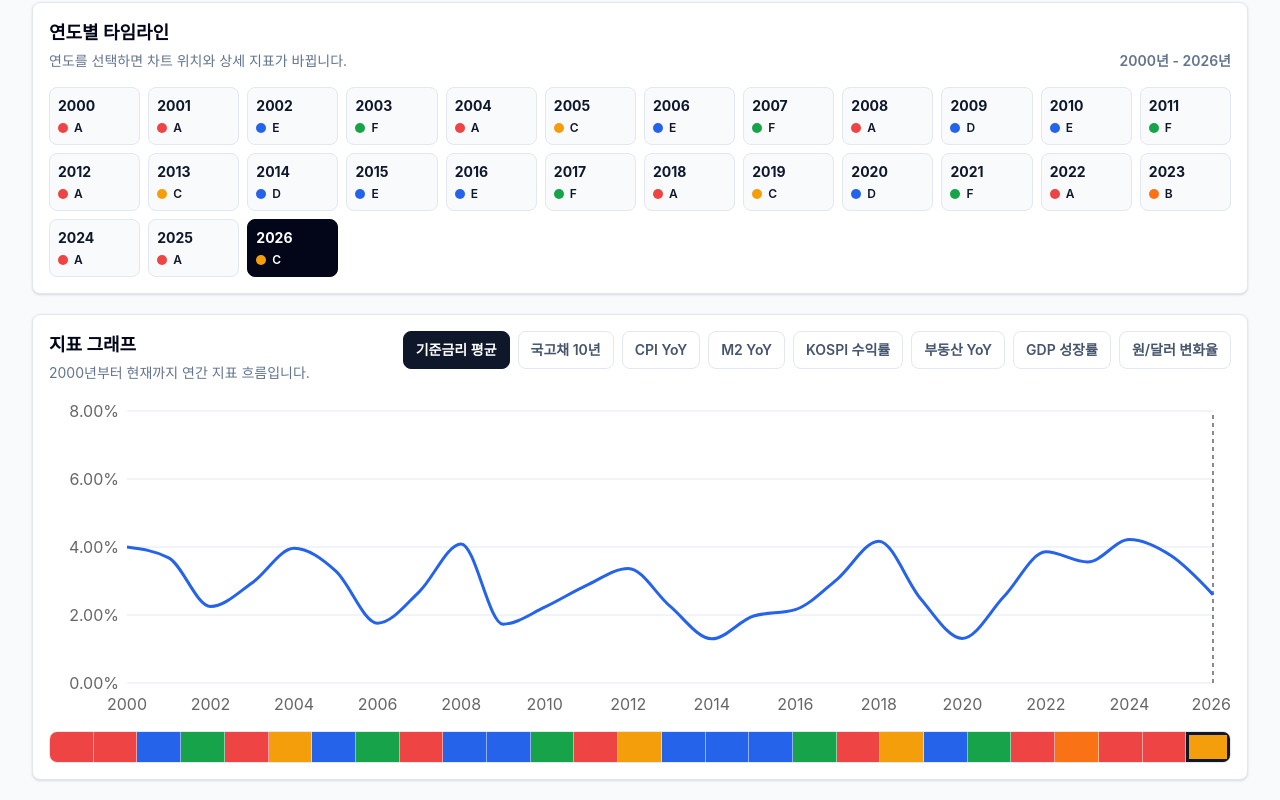
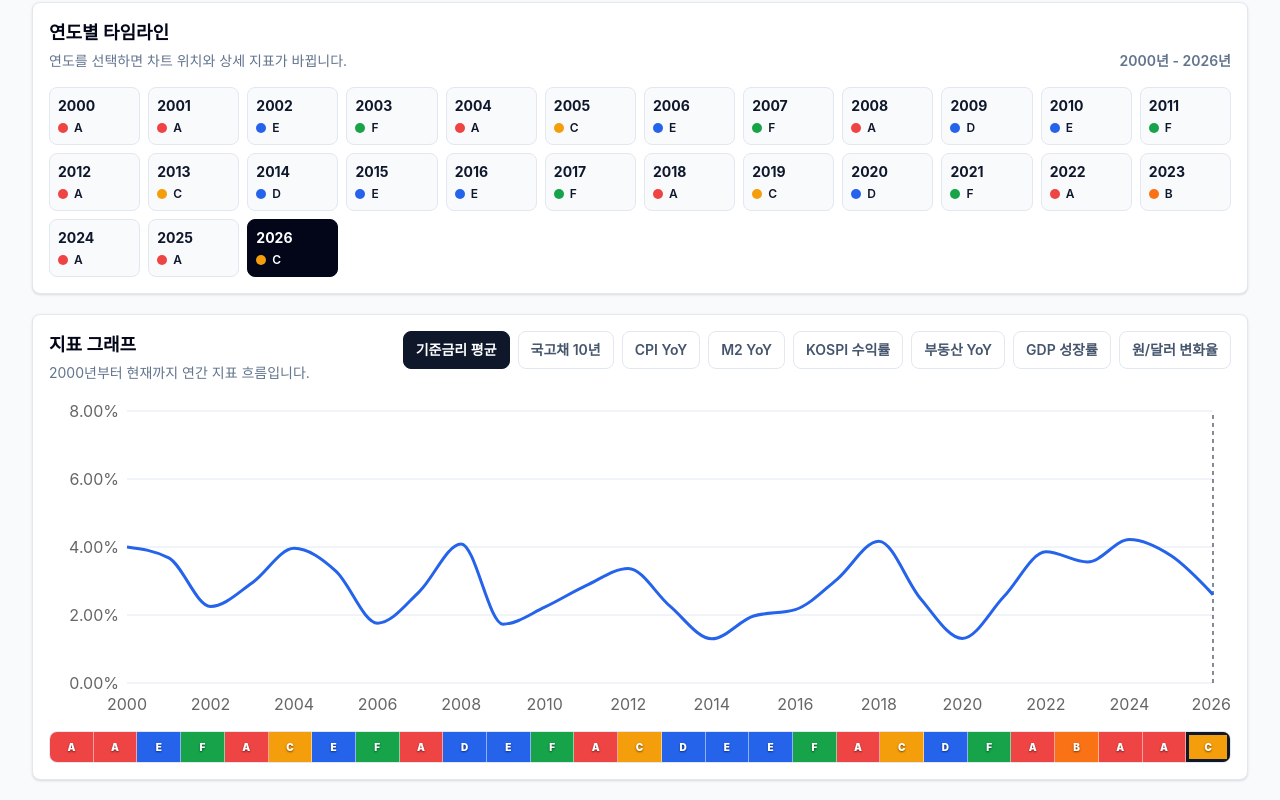
Before and after one commit to asher8554/stock-monitoring, a React (Vite) app: page / in a window 1280 px wide. Shown: the part 1059-1859 px from the top of the page. Built offline with nearby package versions, Linux system fonts and the light colour scheme.

Commit message:
사이클 색 블록에 phase 문자 표시

```diff
--- a/src/components/IndicatorLineChart.tsx
+++ b/src/components/IndicatorLineChart.tsx
@@ -73,13 +73,16 @@ export function IndicatorLineChart({ rows, selectedYear }: { rows: CycleYear[];
             key={row.year}
             title={`${row.year}년 ${row.phaseLabel}`}
             aria-label={`${row.year}년 ${row.phaseLabel}`}
-            className="block border-r border-white/50 last:border-r-0"
+            className="flex items-center justify-center border-r border-white/50 text-[10px] font-black text-white last:border-r-0"
             style={{
               backgroundColor: phasePoint(row.primaryPhase).color,
               outline: row.year === selectedYear ? "3px solid #0f172a" : undefined,
               outlineOffset: "-3px",
+              textShadow: "0 1px 2px rgb(0 0 0 / 0.55)",
             }}
-          />
+          >
+            {row.primaryPhase}
+          </span>
         ))}
       </div>
     </section>
```
